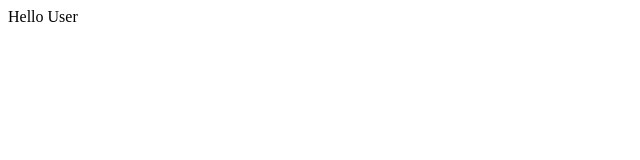
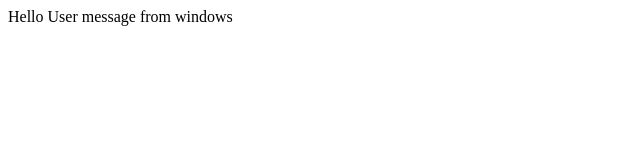
Before and after one commit to firstSonOfFirstSon/WebpackTest, a website built with webpack: page index.html in a window 1280 px wide. Shown: the whole page, without its empty margins (0-640 px from the left). Built offline with nearby package versions, Linux system fonts and the light colour scheme.

Commit message:
commit from windows

```diff
--- a/index.html
+++ b/index.html
@@ -7,5 +7,7 @@
 </head>
 <body>
    Hello User
+
+   message from windows
 </body>
 </html>
```
